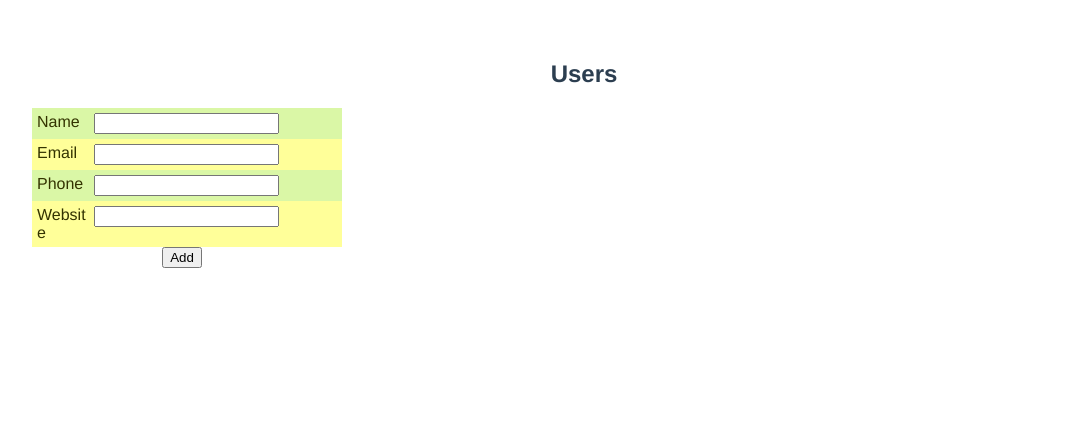
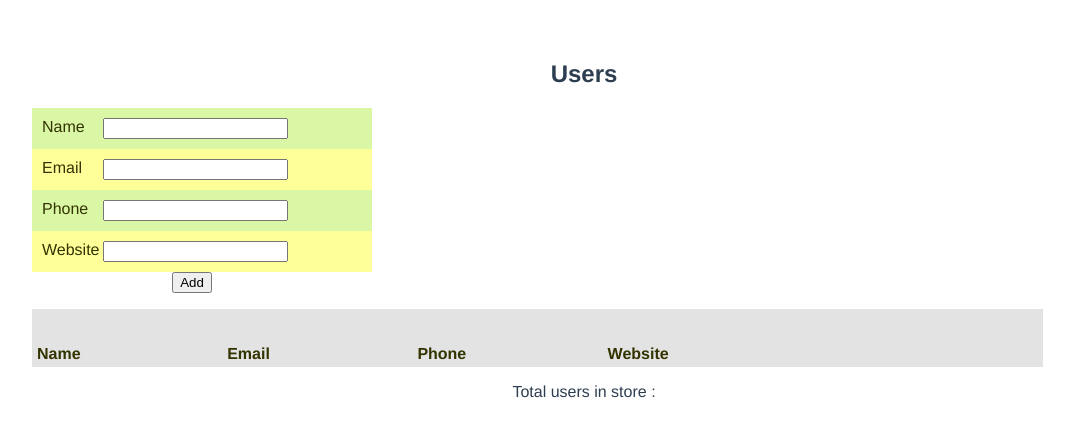
Before and after one commit to lailahgrant/vue-todo, a Vue app: page / in a window 1280 px wide. Shown: the top 436 px of the page, without its empty margins (56-1130 px from the left). Built offline with nearby package versions, Linux system fonts and the light colour scheme.

Commit message:
form and table to display data entered
state helper functions and ..Api.js file imports

```diff
--- a/src/components/UserComponent.vue
+++ b/src/components/UserComponent.vue
@@ -1,3 +1,19 @@
+<script>
+
+// import Api file
+import AppApi from '../services/AppApi'
+
+//import helper functions of vuex to retrieve and set data from store.
+import { mapMutations, mapState, mapGetters } from 'vuex'
+
+export default {
+
+}
+
+
+</script>
+
+
 <template>
 
     <div>
@@ -37,7 +53,28 @@
                 <button @click="addUserInput">Add</button>
 
             </div>
+
+            <div class="displaytable">
+                <div class="header">
+                    <p>Name</p>
+                    <p>Email</p>
+                    <p>Phone</p>
+                    <p>Website</p>
+                </div>
+
+                <div class="row" v-for="(user, index) in users" :key="user.id" >
+                    <div>  {{user.name}} </div>
+                    <div> <a href='"mailto:" +user.email'>{{ user.email}} </a> </div>
+                    <div> {{user.phone}} </div>
+                    <div> {{user.website}}</div>
+                    <span @click="removeUser(index)" class="link" >Delete</span>
+                </div>
+
+            </div>
+
         </div>
+
+        <p>Total users in store : <strong> {{ this.totalUsers }} </strong></p>
 
     </div>
 
@@ -48,18 +85,21 @@
 .container {
     margin-left:5rem;
     width:80%;
+}
+.displaytable{
+    width:100%;
+    margin-top: 1rem;
 
 }
-
 .row {
   display: flex;
   justify-content:flex-start;
   flex-direction:row;
   width:100%;
-  padding:5px;
+  padding:10px;
 }
 .addcontainer {
-  width: 300px;
+  width: 20rem;
 }
 .header {
     display: flex;
@@ -73,7 +113,11 @@
     height:48px;
     line-height: 48px;
 }
-.row > div , .header > div{
+
+/* .header > p{
+    margin-bottom: 1rem;
+} */
+.row > div , .header > p{
   width :19%;
   text-align:left;
   word-wrap: break-word;
--- a/src/store.js
+++ b/src/store.js
@@ -3,11 +3,14 @@ import Vue from 'vue'
 
 Vue.use(Vuex)
 
+
+//add mutations, getters and state
 export default new Vuex.Store({
 
     state: {
         //state : It holds all the data for our application
 
+        //display a list of users
     },
 
     getters: {
```
